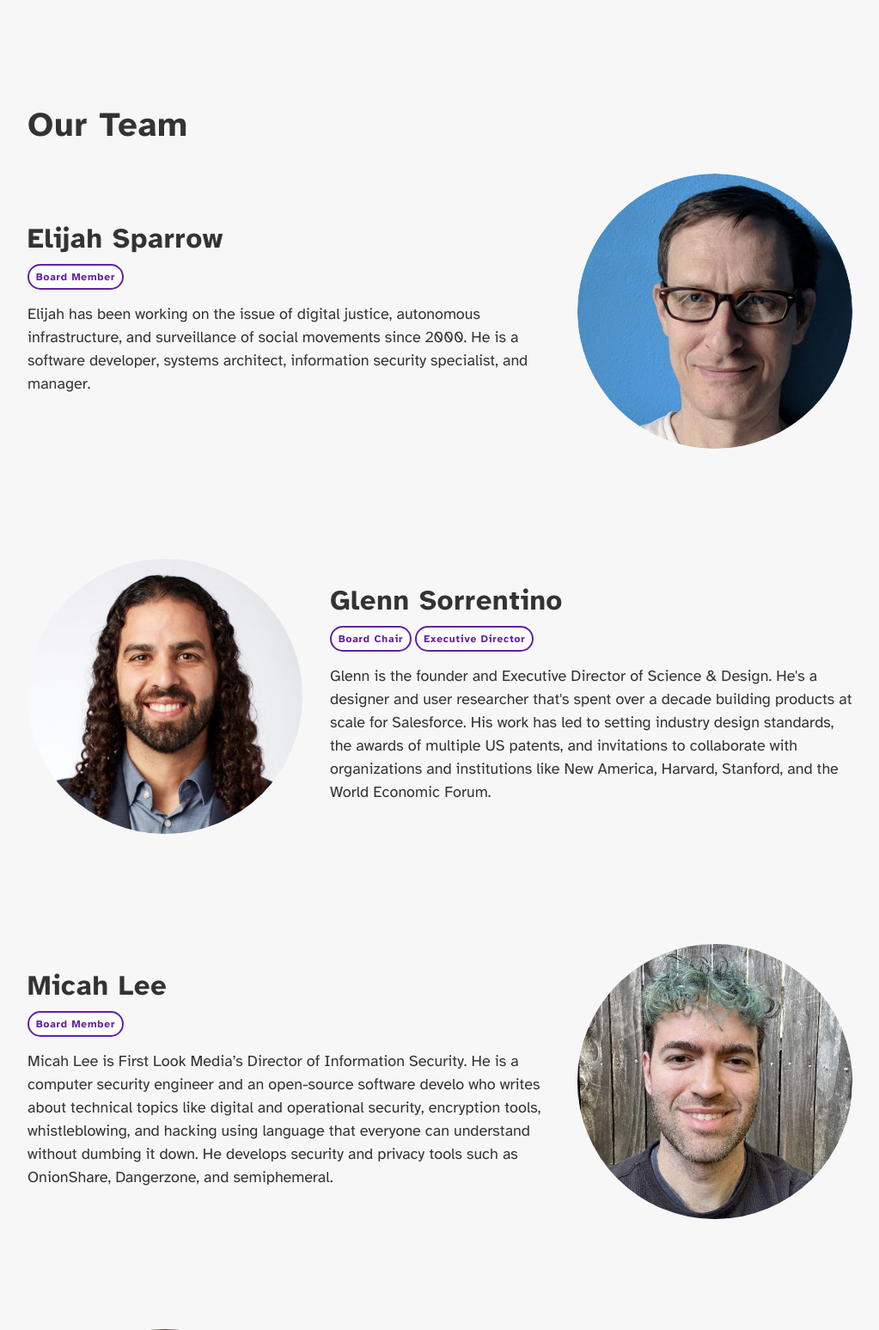
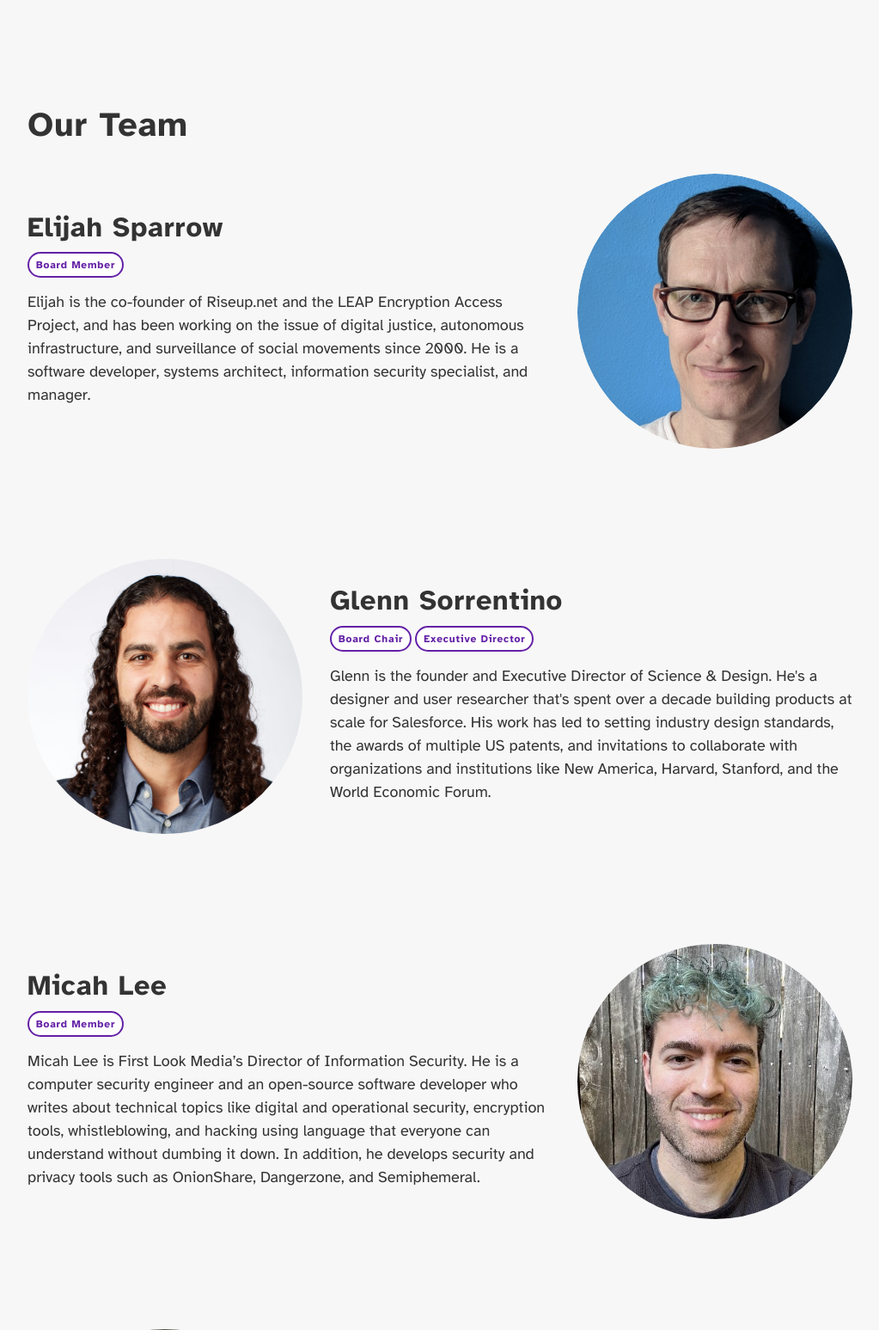
Before and after one commit to scidsg/scidsg-website, a PHP site: page /team.html in a window 1280 px wide. Shown: the part 640-2187 px from the top of the page at 86% size, without its empty margins (0-1023 px from the left). Run offline with PHP 8.4, Linux system fonts and the light colour scheme.

Commit message:
update team page

```diff
--- a/css/overrides.css
+++ b/css/overrides.css
@@ -31,6 +31,16 @@
 }
 
 @media (prefers-color-scheme: light) {
+
+	:focus {
+  	text-decoration: underline;
+  	outline: solid rgb(100,33,166);
+	}
+
+	.btn:focus {
+	  text-decoration: underline;
+	  outline: solid rgb(100,33,166);
+	}
 
 	::selection {
 		background: rgb(100,33,166);
@@ -137,6 +147,16 @@
 }
 
 @media (prefers-color-scheme: dark) {
+
+	:focus {
+  	text-decoration: underline;
+  	outline: solid rgb(178,144,210);
+	}
+
+	.btn:focus {
+	  text-decoration: underline;
+	  outline: solid rgb(178,144,210);
+	}
 
 	::selection {
 		background: rgb(178,144,210);
--- a/index.html
+++ b/index.html
@@ -180,6 +180,7 @@ W3C/WHATWG Standards, etc - please consider contributing 🙏 -->
 				<div class="description">
 					<img src="images/team/group.png" alt="Tiled photos of contributors and board memebers.">
 					<p>We are a group of educators, technologists, and artists that's worked with organizations like the World Economic Forum, EFF, The Mozilla Foundation, Freedom of the Press Foundation, Distributed Denial of Secrets, Tor Project, Riseup.net, The Calyx Institute, Signal, OONI, and more. Our products help to measure and circumvent internet censorship, give users control of their data, and provide alternatives to the software created by Big Tech. So if you're an organization or project that helps people online or off, we want to work with you.</p>
+					<a role="button" class="btn btnLrg" href="team.html">Meet The Team</a>
 				</div>
 			</div>
 		</section>
@@ -190,9 +191,8 @@ W3C/WHATWG Standards, etc - please consider contributing 🙏 -->
 					<div class="description">
 						<h3>Our Users</h3>
 						<p>Learn more about the communities we serve.</p>
-						<a role="button" class="btn btnLrg" href="our-users.html">Learn More</a>
+						<a role="button" class="btn btnLrg" href="users.html">Learn More</a>
 						<img src="images/users/group.png" alt="User Avatars">
-
 					</div>
 
 				</div>
--- a/team.html
+++ b/team.html
@@ -62,7 +62,7 @@ W3C/WHATWG Standards, etc - please consider contributing 🙏 -->
 					<div class="description">
 						<h4>Elijah Sparrow</h4>
 						<p class="badge">Board Member</p>
-						<p>Elijah has been working on the issue of digital justice, autonomous infrastructure, and surveillance of social movements since 2000. He is a software developer, systems architect, information security specialist, and manager. </p>
+						<p>Elijah is the co-founder of Riseup.net and the LEAP Encryption Access Project, and has been working on the issue of digital justice, autonomous infrastructure, and surveillance of social movements since 2000. He is a software developer, systems architect, information security specialist, and manager. </p>
 					</div>
 					<img class="avatar avatarLg" src="images/team/elijah.jpg" alt="Elijah's Headshot">
 				</div>
@@ -80,7 +80,7 @@ W3C/WHATWG Standards, etc - please consider contributing 🙏 -->
 					<div class="description">
 						<h4>Micah Lee</h4>
 						<p class="badge">Board Member</p>
-						<p>Micah Lee is First Look Media’s Director of Information Security. He is a computer security engineer and an open-source software develo who writes about technical topics like digital and operational security, encryption tools, whistleblowing, and hacking using language that everyone can understand without dumbing it down. He develops security and privacy tools such as OnionShare, Dangerzone, and semiphemeral.</p>
+						<p>Micah Lee is First Look Media’s Director of Information Security. He is a computer security engineer and an open-source software developer who writes about technical topics like digital and operational security, encryption tools, whistleblowing, and hacking using language that everyone can understand without dumbing it down. In addition, he develops security and privacy tools such as OnionShare, Dangerzone, and Semiphemeral.</p>
 					</div>
 					<img class="avatar avatarLg" src="images/team/micah.jpg" alt="Micah's Headshot">
 				</div>
@@ -98,7 +98,7 @@ W3C/WHATWG Standards, etc - please consider contributing 🙏 -->
 						<h4>Saptak Sengupta</h4>
 						<p class="badge">Contributor</p>
 						<p>Saptak is a Human Rights Centered Web Developer focusing on topics including security, privacy, accessibility, and localization.</p>
-						<p>He believes that you can still make great UIs while respecting user's fundamental human rights. </p>
+						<p>He believes you can still make great UIs while respecting users' fundamental human rights. </p>
 					</div>
 					<img class="avatar avatarLg" src="images/team/saptak.jpg" alt="Saptak's Headshot">
 				</div>
@@ -106,7 +106,7 @@ W3C/WHATWG Standards, etc - please consider contributing 🙏 -->
 					<div class="description flip">
 						<h4>Serene Han</h4>
 						<p class="badge">Board Member</p>
-						<p>Serene is a software engineer, ex-hacker, and the creator of Snowflake Tor Proxy. Away from the computer she is a concert pianist from a most unexpected trajectory. Her solo performances have been described by The Paris Review as a “spectacle to match the New York Philharmonic."</p>
+						<p>Serene is a software engineer, ex-hacker, and the creator of Snowflake Tor Proxy. Away from the computer, she is a concert pianist from a most unexpected trajectory. The Paris Review has described her solo performances as a “spectacle to match the New York Philharmonic."</p>
 					</div>
 					<img class="avatar avatarLg" src="images/team/serene.jpg" alt="Serene's Headshot">
 				</div>
@@ -115,7 +115,7 @@ W3C/WHATWG Standards, etc - please consider contributing 🙏 -->
 						<h4>Stefanie Daehler</h4>
 						<p class="badge">Board Member</p>
 						<p>Stefanie is a librarian and educator, holding a Masters of Library and Information Sciences from Pratt and a BA from Cornell.</p>
-						<p>Her experience includes Penguin Publishing, The NYC Deptartment of Education, and leadership at The Archer School for Girls.</p>
+						<p>Her experience includes Penguin Publishing, The NYC Department of Education, and leadership at The Archer School for Girls.</p>
 					</div>
 					<img class="avatar avatarLg" src="images/team/stef.jpg" alt="Stef's Headshot">
 				</div>
```
